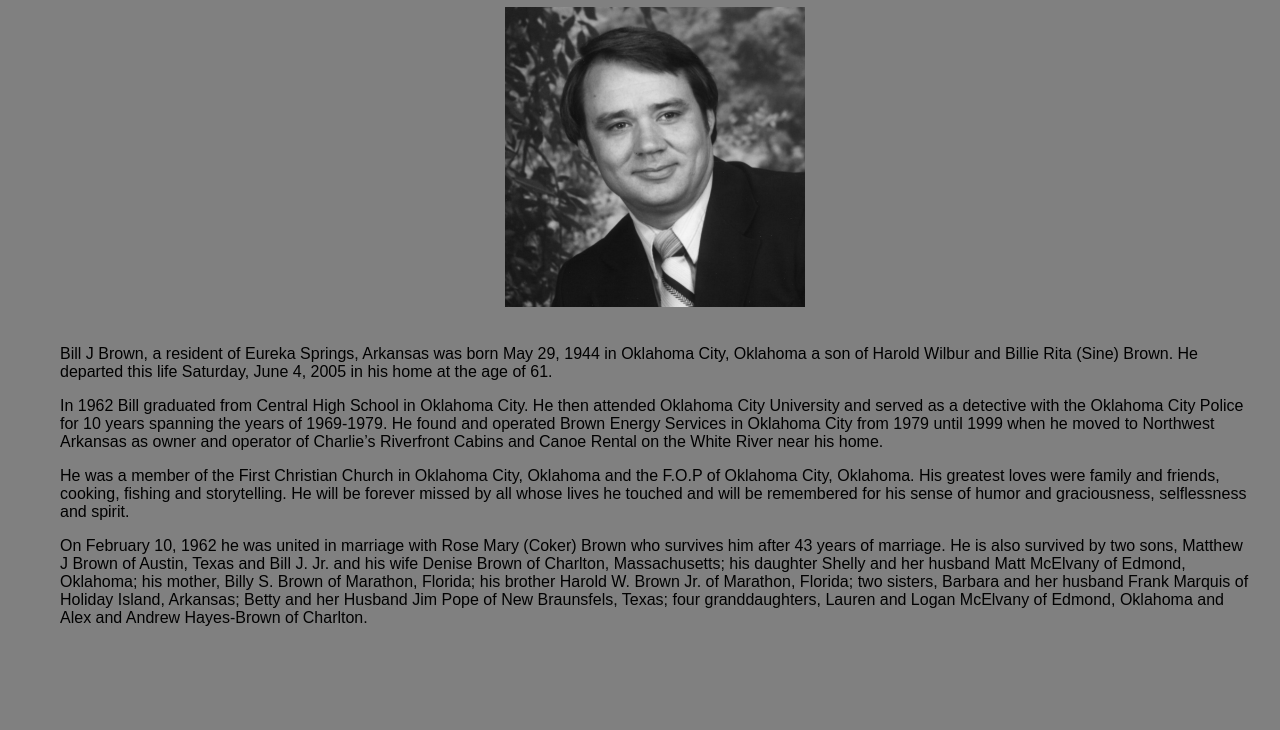
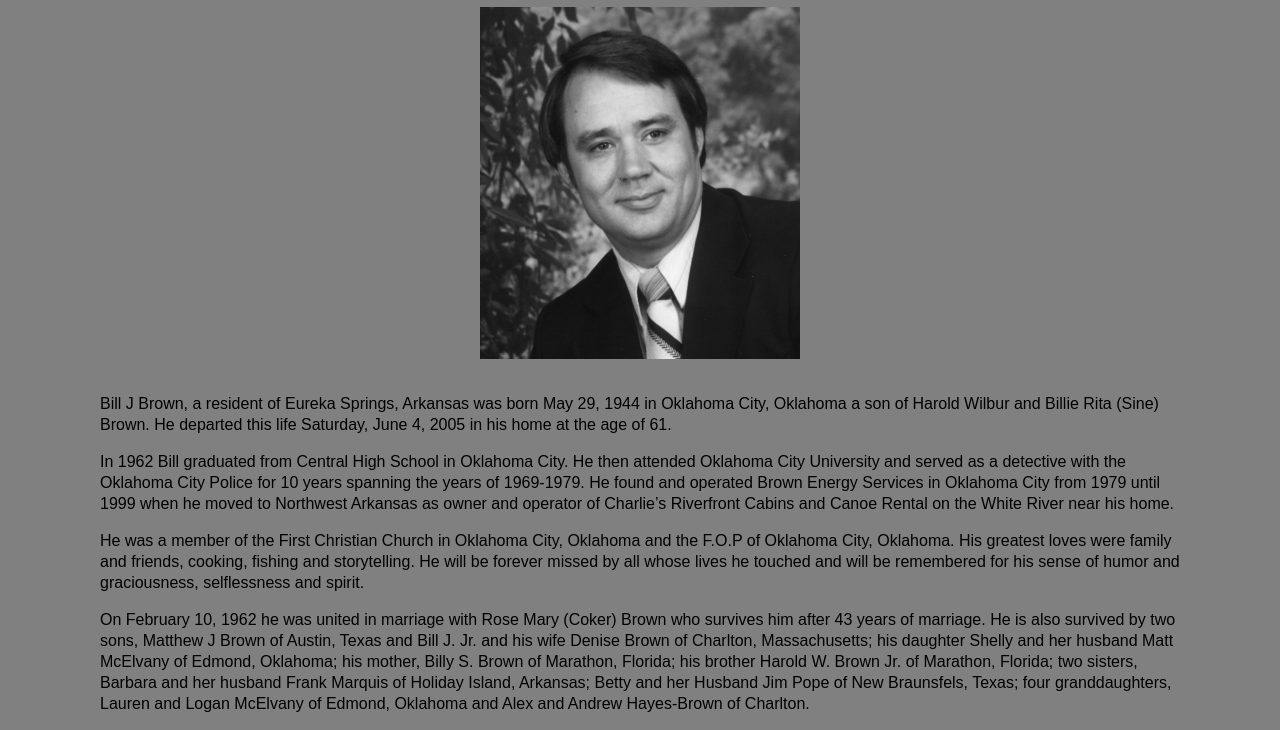
Before and after one commit to barakisbrown/lokislayer.com, a plain HTML site: page dad.html in a window 1280 px wide. Shown: the part 73-803 px from the top of the page. Drawn offline with Linux system fonts and the light colour scheme.

Commit message:
Updated the hml and moved css to its own file

```diff
--- a/dad.html
+++ b/dad.html
@@ -1,54 +1,39 @@
+<!-- Document originally created using CoffeeCup Html Editor in 2015 -->
 <!DOCTYPE html>
 <html lang="en">
   <head>
     <meta charset="utf-8">
-    <meta name="generator" content="CoffeeCup HTML Editor (www.coffeecup.com)">
-    <meta name="dcterms.created" content="Wed, 10 Jun 2015 16:24:08 GMT">
     <meta name="description" content="Webpage about my dad">
     <meta name="keywords" content="Dad">
+	<link rel="stylesheet" href="/static/css/dad.css">
     <title>MY AWESOME DAD</title>
-	<style>
-	body
-	{
-   	background-color:Gray;
-	font-family:Sans-Serif;
-	color:Black;
-	padding-left:30px;
-	margin-left:30px;
-	margin-right:30px;
-	}
-
-	#myPicture
-	{
-	background-image:url(images/me.jpg);
-	background-repeat:no-repeat;
-	background-position:center;
-	margin:auto;
-	width:210px;
-	height:152px;
-	padding-top:10px;
-	}
-
-
-	</style>
-    <!--[if IE]>
-    <script src="http://html5shim.googlecode.com/svn/trunk/html5.js"></script>
-    <![endif]-->
   </head>
   <body>
-
-  		<h1><center>IN MEMORY OF MY FATHER WHO I SO MISS -- 1944 to 2005</center></h1>
-		<center><img src="Images/DAD.jpg" width="300" height="300" /></center>
+  		<h1>IN MEMORY OF MY FATHER WHO I SO MISS -- 1944 to 2005</h1>
+		<div class="my-dad">
+			<img class="dad" src="Images/DAD.jpg"/>
+		</div>
 		<br>
 		<p>
-		Bill J Brown, a resident of Eureka Springs, Arkansas was born May 29, 1944 in Oklahoma City, Oklahoma a son of Harold Wilbur and Billie Rita (Sine) Brown. He departed this life Saturday, June 4, 2005 in his home at the age of 61.
+			Bill J Brown, a resident of Eureka Springs, Arkansas was born May 29, 1944 in Oklahoma City, Oklahoma a son of Harold Wilbur and Billie Rita (Sine) Brown.
+			He departed this life Saturday, June 4, 2005 in his home at the age of 61.
 		</p>
 		<p>
-		In 1962 Bill graduated from Central High School in Oklahoma City. He then attended Oklahoma City University and served as a detective with the Oklahoma City Police for 10 years spanning the years of 1969-1979. He found and operated Brown Energy Services in Oklahoma City from 1979 until 1999 when he moved to Northwest Arkansas as owner and operator of Charlie’s Riverfront Cabins and Canoe Rental on the White River near his home.
+			In 1962 Bill graduated from Central High School in Oklahoma City. He then attended Oklahoma City University and served as a detective with the Oklahoma City Police for 10 years spanning the years of 1969-1979.
+			He found and operated Brown Energy Services in Oklahoma City from 1979 until 1999 when he moved to Northwest Arkansas as owner
+			and operator of Charlie’s Riverfront Cabins and Canoe Rental on the White River near his home.
 		</p>
-		He was a member of the First Christian Church in Oklahoma City, Oklahoma and the F.O.P of Oklahoma City, Oklahoma. His greatest loves were family and friends, cooking, fishing and storytelling. He will be forever missed by all whose lives he touched and will be remembered for his sense of humor and graciousness, selflessness and spirit.
 		<p>
-		On February 10, 1962 he was united in marriage with Rose Mary (Coker) Brown who survives him after 43 years of marriage.    He is also survived by two sons, Matthew J Brown of Austin, Texas and Bill J. Jr. and his wife Denise Brown of Charlton, Massachusetts; his daughter Shelly and her husband Matt McElvany of Edmond, Oklahoma; his mother, Billy S. Brown of Marathon, Florida; his brother Harold W. Brown Jr. of Marathon, Florida; two sisters, Barbara and her husband Frank Marquis of Holiday Island, Arkansas; Betty and her Husband Jim Pope of New Braunsfels, Texas; four granddaughters, Lauren and Logan McElvany of Edmond, Oklahoma and Alex and Andrew Hayes-Brown of Charlton.
+			He was a member of the First Christian Church in Oklahoma City, Oklahoma and the F.O.P of Oklahoma City, Oklahoma.
+			His greatest loves were family and friends, cooking, fishing and storytelling. He will be forever missed by all whose
+			lives he touched and will be remembered
+			for his sense of humor and graciousness, selflessness and spirit.
+		</p>
+		<p>
+			On February 10, 1962 he was united in marriage with Rose Mary (Coker) Brown who survives him after 43 years of marriage.
+			He is also survived by two sons, Matthew J Brown of Austin, Texas and Bill J. Jr. and his wife Denise Brown of Charlton, Massachusetts; his daughter Shelly and her husband Matt McElvany of Edmond, Oklahoma; his mother, Billy S. Brown of Marathon, Florida; his brother Harold W. Brown Jr. of Marathon, Florida;
+			two sisters, Barbara and her husband Frank Marquis of Holiday Island, Arkansas; Betty and her Husband Jim Pope of New Braunsfels, Texas;
+			four granddaughters, Lauren and Logan McElvany of Edmond, Oklahoma and Alex and Andrew Hayes-Brown of Charlton.
 		</p>
   </body>
 </html>
--- /dev/null
+++ b/static/css/dad.css
@@ -0,0 +1,28 @@
+body {
+    background-color:Gray;
+	font-family:Arial,Sans-Serif;
+	color:Black;
+    margin: 0;
+}
+
+p {
+    line-height: 21px;
+    margin-left: 100px;
+    margin-right: 100px;
+
+}
+
+h1 {
+    text-align: center;
+}
+
+.my-dad {
+    display: flex;
+    justify-content: center;
+}
+
+
+.dad {
+	width:320px;
+	height:352px;
+}
```
